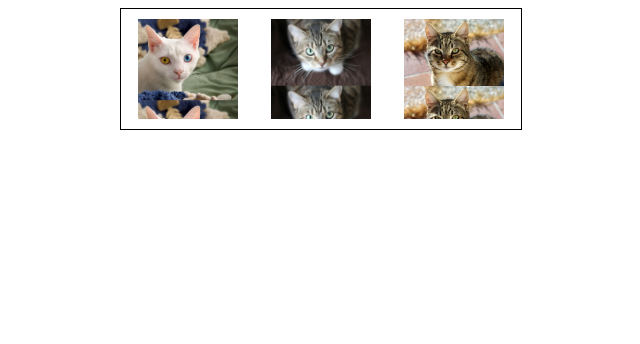
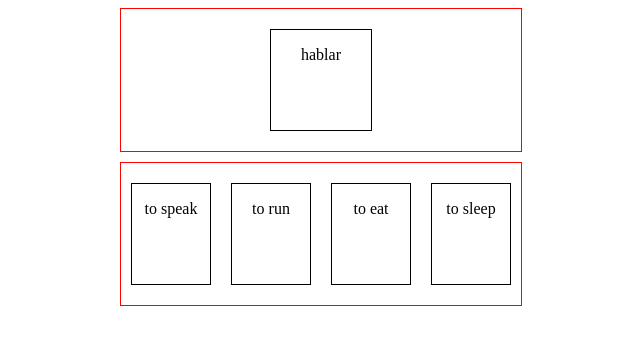
Before and after one commit to washed-dev/flashcards, a React (Create React App) app: page / in a window 1280 px wide. Shown: the top 344 px of the page, without its empty margins (319-959 px from the left). Built offline with nearby package versions, Linux system fonts and the light colour scheme.

Commit message:
clean up CSS; add first flash card;

```diff
--- /dev/null
+++ b/src/App.css
@@ -0,0 +1,26 @@
+.container {
+    display: flex;
+    width: 100%;
+    align-items: center;
+    justify-content: center;
+    flex-flow: column;
+}
+#question-container {
+    display: flex;
+    align-items: flex-end;
+    justify-content: center;
+    width: 400px;
+    border: 1px solid red;
+    padding-top: 10px;
+    padding-bottom: 10px;
+    margin-bottom: 10px;
+}
+#answer-container {
+    display: flex;
+    align-items: flex-end;
+    justify-content: center;
+    width: 400px;
+    border: 1px solid red;
+    padding-top: 10px;
+    padding-bottom: 10px;
+}
--- a/src/App.tsx
+++ b/src/App.tsx
@@ -1,53 +1,52 @@
 import React, { CSSProperties, StyleHTMLAttributes, useState } from "react";
-import Card from "./Card";
-const getImg = (n: number) => {
-  return `cat${n}.jpg`;
-};
-//Good
-const swapElements = (input: number[], begin: number, end: number) => {
-  let temp = input[end];
-  input[end] = input[begin];
-  input[begin] = temp;
-  return input;
-};
+import Card from "./Card/Card";
+import "./App.css";
+interface CardType {
+  prompt: string;
+  options: string[];
+  answer: string;
+}
+function App() {
+  let hablar = {
+    prompt: "hablar",
+    options: ["to speak", "to run", "to eat", "to sleep"],
+    answer: "to speak",
+  };
+  const [card, setCard] = useState<CardType>(hablar);
 
-const ContainerStyle: CSSProperties = {
-  display: "flex",
-  width: "100%",
-  alignItems: "center",
-  justifyContent: "center",
-};
-const BoxStyle: CSSProperties = {
-  display: "flex",
-  alignItems: "flex-end",
-  justifyContent: "center",
-  width: "400px",
-  border: "1px solid black",
-  paddingTop: "10px",
-  paddingBottom: "10px",
-};
+  const swapElements = (input: Object[], begin: number, end: number) => {
+    let temp = input[end];
+    input[end] = input[begin];
+    input[begin] = temp;
+    return input;
+  };
 
-function App() {
-  const [imgs, setImgs] = useState<number[]>([3, 2, 1]);
-  const randomizeArray = (input: number[]) => {
+  function randomize(input: Object[]) {
+    console.dir(input);
     let n = input.length;
     for (var i = 0; i < n; i++) {
       let seed = Math.random();
       seed = seed !== 1 ? seed : 0;
       swapElements(input, i, Math.floor(seed * n));
     }
-    setImgs(new Array(...input));
-  };
-  const select = () => {
-    randomizeArray(imgs);
-  };
+  }
+  function select(): void {
+    randomize(card.options);
+    setCard((prevState) => {
+      return { ...card, options: card.options };
+    });
+  }
   return (
     <div className="App">
-      <div style={ContainerStyle} className="container">
-        <div style={BoxStyle}>
-          <Card select={select} img={getImg(imgs[0])} />
-          <Card select={select} img={getImg(imgs[1])} />
-          <Card select={select} img={getImg(imgs[2])} />
+      <div className="container">
+        <div id="question-container">
+          <Card select={select} text={card.prompt} />
+        </div>
+        <div id="answer-container">
+          <Card select={select} text={card.options[0]} />
+          <Card select={select} text={card.options[1]} />
+          <Card select={select} text={card.options[2]} />
+          <Card select={select} text={card.options[3]} />
         </div>
       </div>
     </div>
--- a/src/Card.tsx
+++ /dev/null
@@ -1,17 +0,0 @@
-import { MouseEventHandler } from "react";
-
-type Props = {
-  img: string;
-  select: MouseEventHandler;
-};
-function Card({ img, select }: Props) {
-  const CardStyle = {
-    backgroundImage: `url(images/${img}`,
-    height: "100px",
-    width: "100px",
-    backgroundSize: "100px",
-    margin: "auto",
-  };
-  return <div onClick={select} style={CardStyle} className="card"></div>;
-}
-export default Card;
--- /dev/null
+++ b/src/Card/Card.css
@@ -0,0 +1,7 @@
+.card {
+    height: 100px;
+    width: 100px;
+    margin: 10px;
+    border: 1px solid black;
+    text-align: center;
+}
--- /dev/null
+++ b/src/Card/Card.tsx
@@ -0,0 +1,14 @@
+import { MouseEventHandler } from "react";
+import "./Card.css";
+type Props = {
+  text: string;
+  select: MouseEventHandler;
+};
+function Card({ text, select }: Props) {
+  return (
+    <div onClick={select} className="card">
+      <p>{text}</p>
+    </div>
+  );
+}
+export default Card;
```
Also changed, not shown: 1 other file (tests, documents, lock files or other folders).
